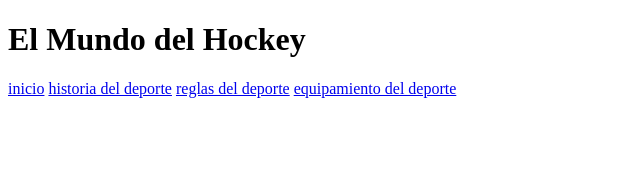
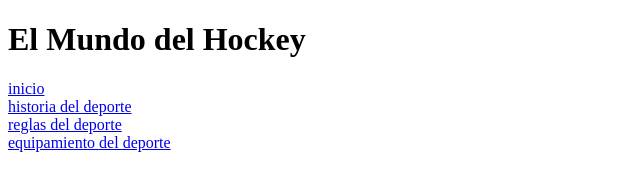
Before and after one commit to rodrigueztojeiro-maker/TP-Final-RodriguezTojeiro-Pilar, a plain HTML site: page index.html in a window 1280 px wide. Shown: the whole page, without its empty margins (0-640 px from the left). Drawn offline with Linux system fonts and the light colour scheme.

Commit message:
corregi palabra

```diff
--- a/style.css
+++ b/style.css
@@ -1,3 +1,3 @@
 nav a{
-dislpay:block;
+display:block;
 }
```
